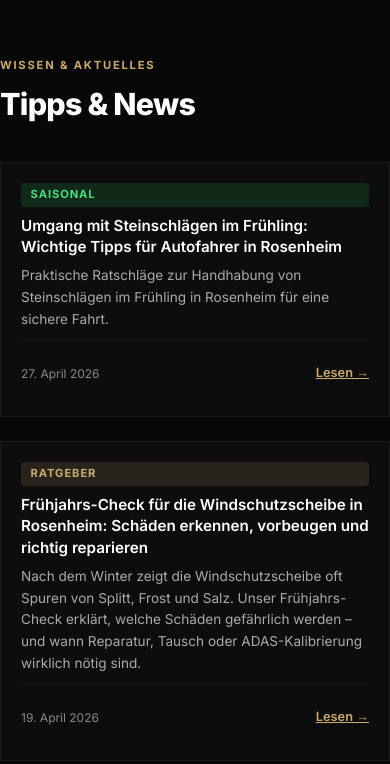
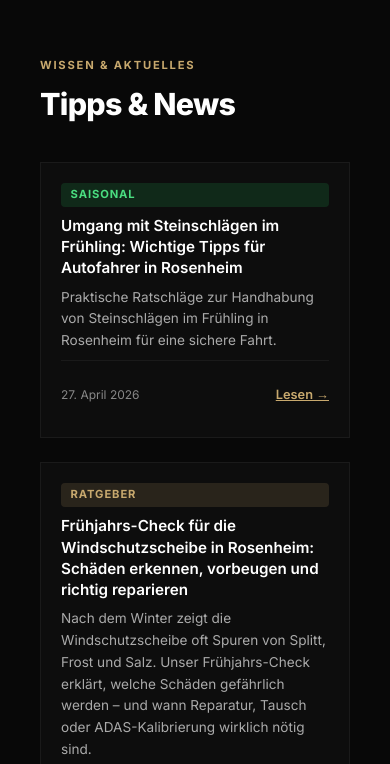
Before and after one commit to ennurkara/Schwarz-Autoglas, a website: page index.html in a window 390 px wide. Shown: the part 8518-9282 px from the top of the page. Drawn offline with Linux system fonts and the light colour scheme.

Commit message:
fix(layout): add horizontal padding to .aktuelles (Wissen & Aktuelles)
User reported the blog teaser section's cards touched the screen edge.
Root cause: .aktuelles { padding: 5rem 0 } stripped the horizontal
padding the rest of the page uses (section { padding: 6rem 2.5rem } /
4rem 1.5rem on mobile).

Restore matching padding:
- Default: padding: 5rem 2.5rem
- Mobile (≤768px): padding-left/right: 1.5rem (matches .testimonials
  and .contact sections via the existing media-query block)

Co-Authored-By: Claude Opus 4.7 (1M context) <noreply@anthropic.com>

```diff
--- a/index.html
+++ b/index.html
@@ -1820,7 +1820,7 @@
       .nav-burger.open span:nth-child(3) { transform: translateY(-7px) rotate(-45deg); }
 
       section { padding: 4rem 1.5rem; }
-      .testimonials, section.contact { padding-left: 1.5rem; padding-right: 1.5rem; }
+      .testimonials, section.contact, .aktuelles { padding-left: 1.5rem; padding-right: 1.5rem; }
       .review-slide { padding: 0 .25rem; }
 
       .why-inner { grid-template-columns: 1fr; gap: 3rem; }
@@ -1867,7 +1867,7 @@
     .category-news { background: rgba(170,170,170,.15); color: var(--gray-300); }
 
     /* ── AKTUELLES (blog teaser) ── */
-    .aktuelles { padding: 5rem 0; }
+    .aktuelles { padding: 5rem 2.5rem; }
     .aktuelles-grid { display: grid; grid-template-columns: repeat(3, 1fr); gap: 1.5rem; margin-top: 2.5rem; }
     .aktuelles-card { background: var(--gray-950); border: 1px solid var(--gray-800); overflow: hidden; display: flex; flex-direction: column; transition: border-color .2s, transform .2s; }
     .aktuelles-card:hover { border-color: var(--gray-600); transform: translateY(-2px); }
```
